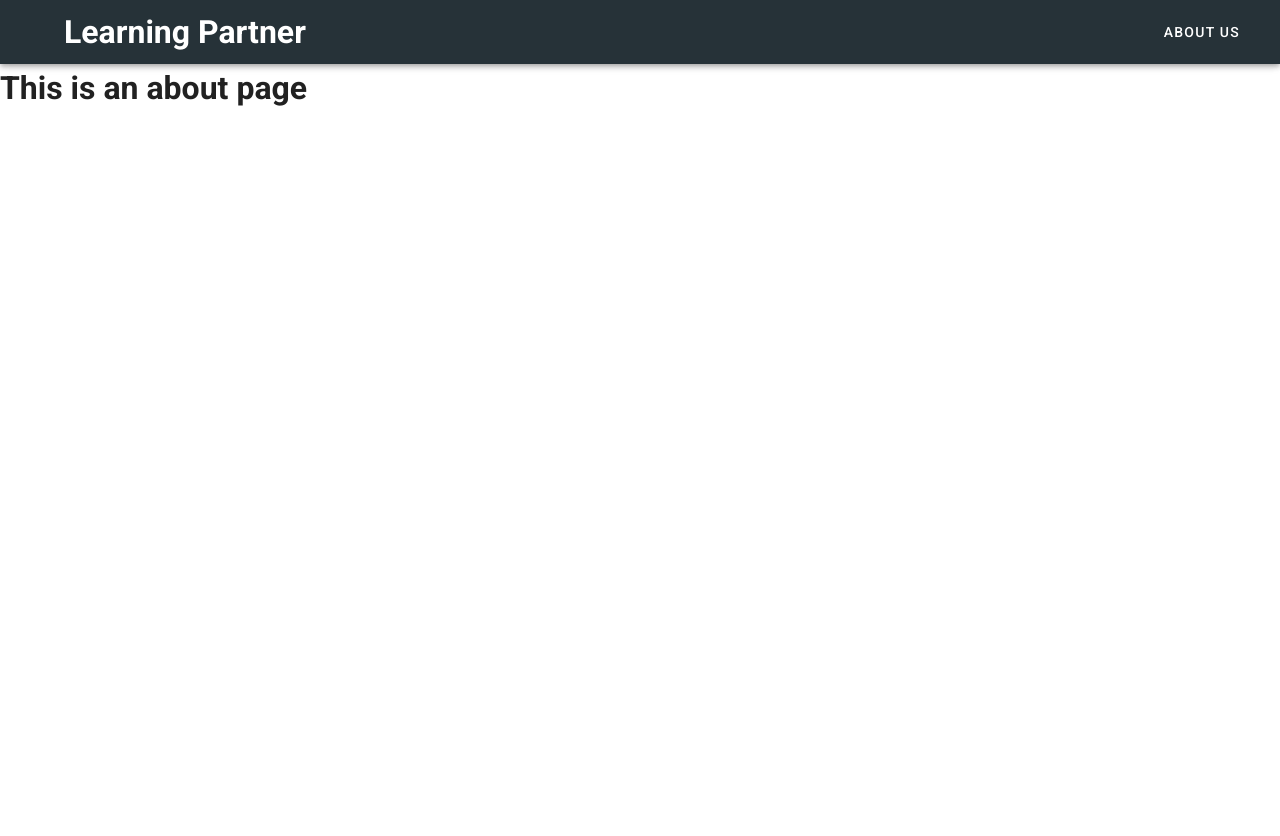
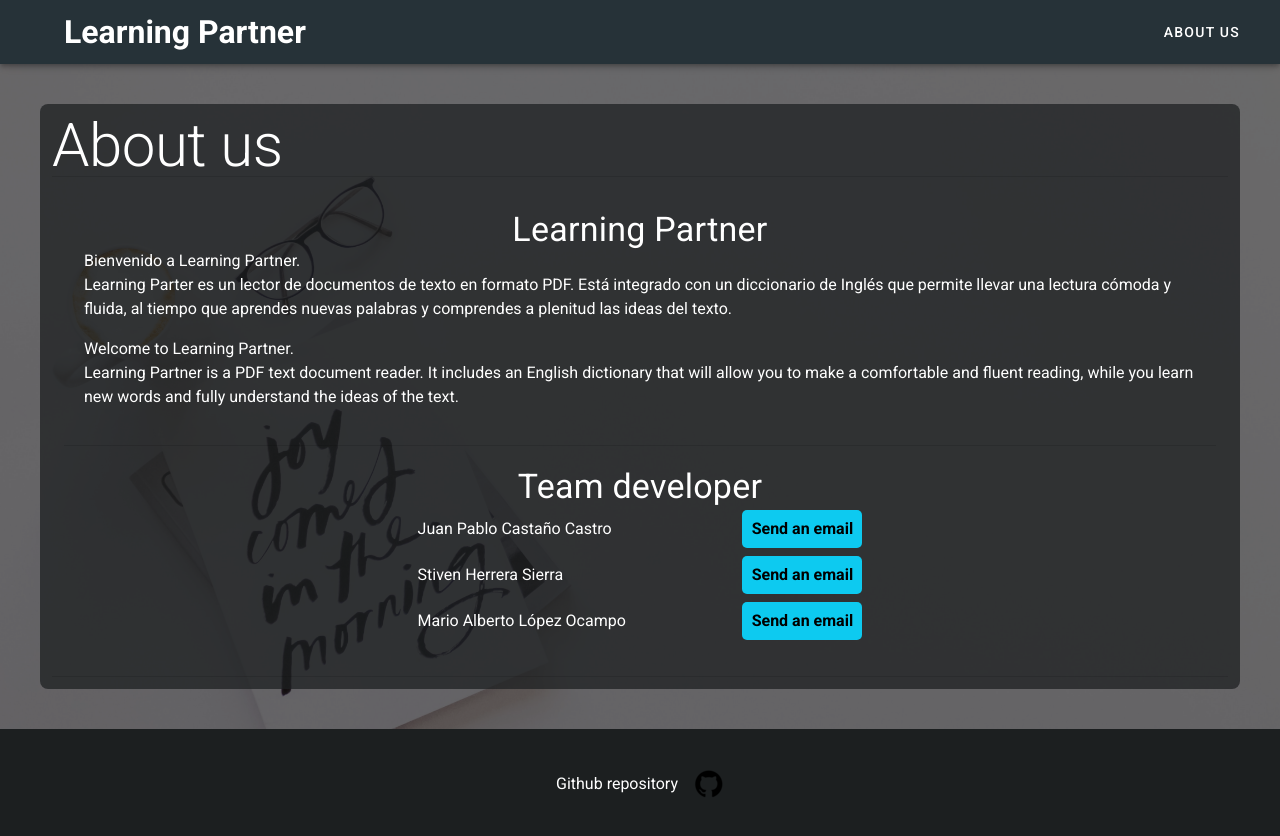
Before and after one commit to StivenHerreraSierra/grupo-9-48, a Vue app in the folder frontend/: page /about in a window 1280 px wide. Shown: the top 836 px of the page. Before the commit the page ends 800 px from the top, so only its background shows below. Built offline with nearby package versions, Linux system fonts and the light colour scheme.

Commit message:
Migracion de Acerca De

```diff
--- /dev/null
+++ b/frontend/src/components/Footer.vue
@@ -0,0 +1,25 @@
+<template>
+  <footer class="dark-footer pa-10 footer d-flex justify-center">
+    <a
+      class="d-flex align-center white--text text-decoration-none"
+      title="Ir a Github"
+      href="https://github.com/StivenHerreraSierra/grupo-9-48.git"
+      target="_blank"
+      >Github repository
+      <img class="ml-4" src="../assets/image/github.png" alt="Ir al Github">
+    </a>
+  </footer>
+</template>
+
+<script>
+export default {};
+</script>
+
+<style>
+.dark-footer {
+  background-color: #1c1f20 !important;
+}
+.footer {
+    box-sizing: border-box !important;
+}
+</style>
--- a/frontend/src/router/index.js
+++ b/frontend/src/router/index.js
@@ -9,14 +9,6 @@ const routes = [
     path: '/',
     name: 'Home',
     component: Home
-  },
-  {
-    path: '/about',
-    name: 'About',
-    // route level code-splitting
-    // this generates a separate chunk (about.[hash].js) for this route
-    // which is lazy-loaded when the route is visited.
-    component: () => import(/* webpackChunkName: "about" */ '../views/About.vue')
   },
   {
     path: '/login',
@@ -38,6 +30,11 @@ const routes = [
     name: 'Settings panel',
     component: () => import('../views/Ajustes.vue')
   },
+  {
+    path: '/about',
+    name: 'About us',
+    component: () => import('../views/AcercaDe.vue')
+  },
 ]
 
 const router = new VueRouter({
--- /dev/null
+++ b/frontend/src/views/AcercaDe.vue
@@ -0,0 +1,130 @@
+<template>
+  <v-container fluid class="pa-0">
+    <Background>
+      <v-container fluid class="dark-background rounded-lg white--text">
+        <h2 class="text-h2 font-weight-back">About us</h2>
+        <v-divider></v-divider>
+
+        <v-container fluid>
+          <v-col class="pa-5">
+            <h4 class="text-h4">Learning Partner</h4>
+            <section>
+              <p>
+                Bienvenido a Learning Partner.<br />
+                Learning Parter es un lector de documentos de texto en formato
+                PDF. Está integrado con un diccionario de Inglés que permite
+                llevar una lectura cómoda y fluida, al tiempo que aprendes
+                nuevas palabras y comprendes a plenitud las ideas del texto.
+              </p>
+              <p>
+                Welcome to Learning Partner.<br />
+                Learning Partner is a PDF text document reader. It includes an
+                English dictionary that will allow you to make a comfortable and
+                fluent reading, while you learn new words and fully understand
+                the ideas of the text.
+              </p>
+            </section>
+          </v-col>
+
+          <v-divider></v-divider>
+
+          <v-col class="pa-5">
+            <h4 class="text-h4">Team developer</h4>
+
+            <section class="developers-section">
+              <v-row no-gutters align="center">
+                <v-col>Juan Pablo Castaño Castro</v-col>
+                <v-col class="d-flex justify-end">
+                  <a
+                    class="btn-email"
+                    target="_blank"
+                    href="mailto:herreras.stiven@gmail.com?subject=Learning Partner"
+                    >Send an email</a
+                  >
+                </v-col>
+              </v-row>
+
+              <v-row no-gutters align="center">
+                <v-col>Stiven Herrera Sierra</v-col>
+                <v-col class="d-flex justify-end">
+                  <a
+                    class="btn-email"
+                    target="_blank"
+                    href="mailto:herreras.stiven@gmail.com?subject=Learning Partner"
+                    >Send an email
+                  </a>
+                </v-col>
+              </v-row>
+
+              <v-row no-gutters align="center">
+                <v-col>Mario Alberto López Ocampo</v-col>
+                <v-col class="d-flex justify-end">
+                  <a
+                    class="btn-email"
+                    target="_blank"
+                    href="mailto:herreras.stiven@gmail.com?subject=Learning Partner"
+                    >Send an email</a
+                  >
+                </v-col>
+              </v-row>
+            </section>
+          </v-col>
+        </v-container>
+
+        <v-divider></v-divider>
+      </v-container>
+    </Background>
+
+    <Footer></Footer>
+  </v-container>
+</template>
+
+<script>
+import Background from "../components/Background.vue";
+import Footer from "../components/Footer.vue";
+
+export default {
+  components: {
+    Background,
+    Footer,
+  },
+};
+</script>
+
+<style>
+.dark-background {
+  background-color: #1c1f20b9;
+}
+
+p {
+  font-size: 16px !important;
+}
+
+h4 {
+  text-align: center;
+}
+
+.btn-email {
+  text-decoration: none;
+  display: block;
+  padding: 7px 5px;
+  width: 120px;
+  background-color: #0dcaf0;
+  color: black !important;
+  font-weight: bold;
+  text-align: center;
+  border-radius: 5px;
+  margin: 4px 0px;
+}
+
+.btn-email:hover {
+  color: white !important;
+  background-color: #222222;
+}
+
+.developers-section {
+  margin-right: auto;
+  margin-left: auto;
+  width: 40%;
+}
+</style>
```
Also changed, not shown: frontend/src/assets/image/github.png (added).
